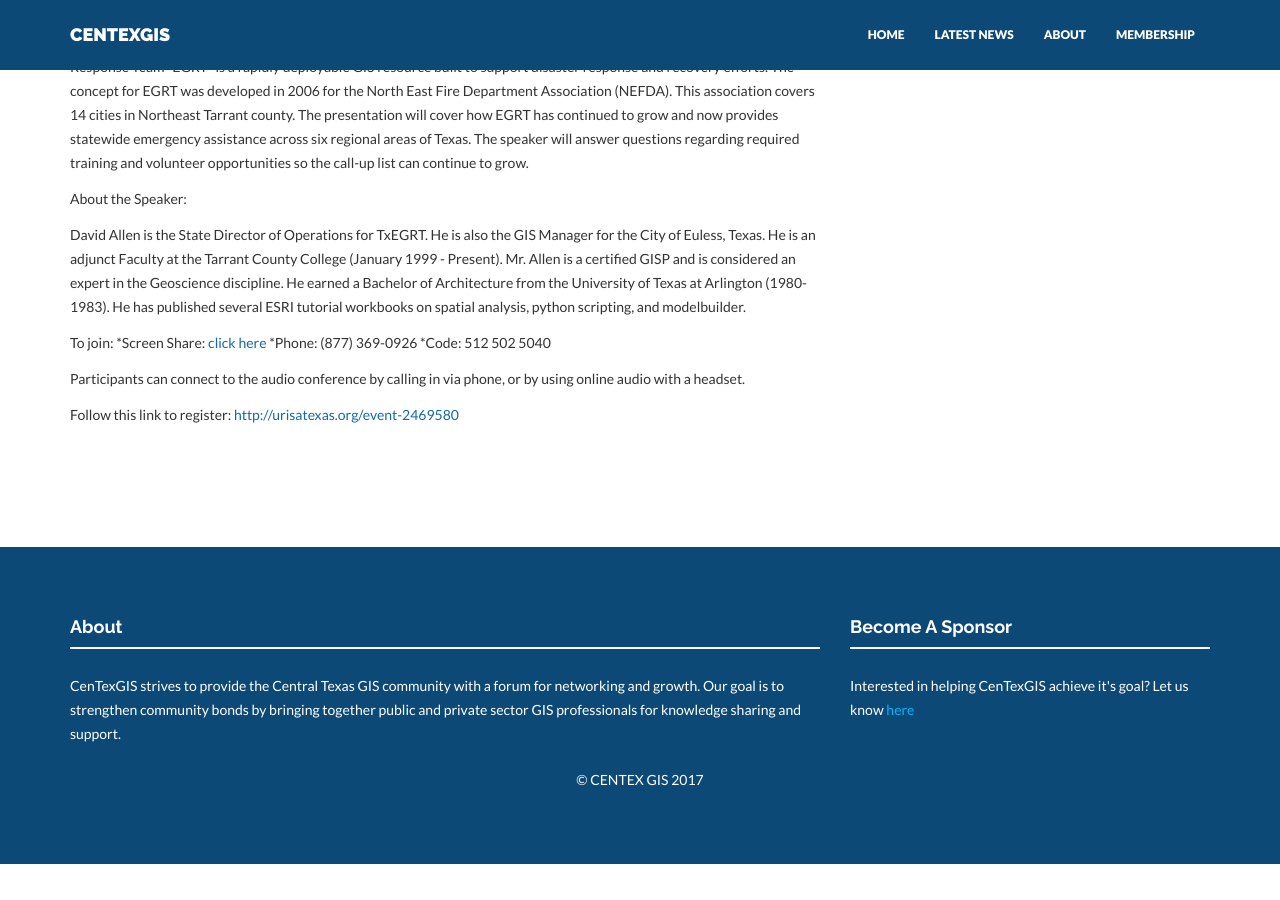
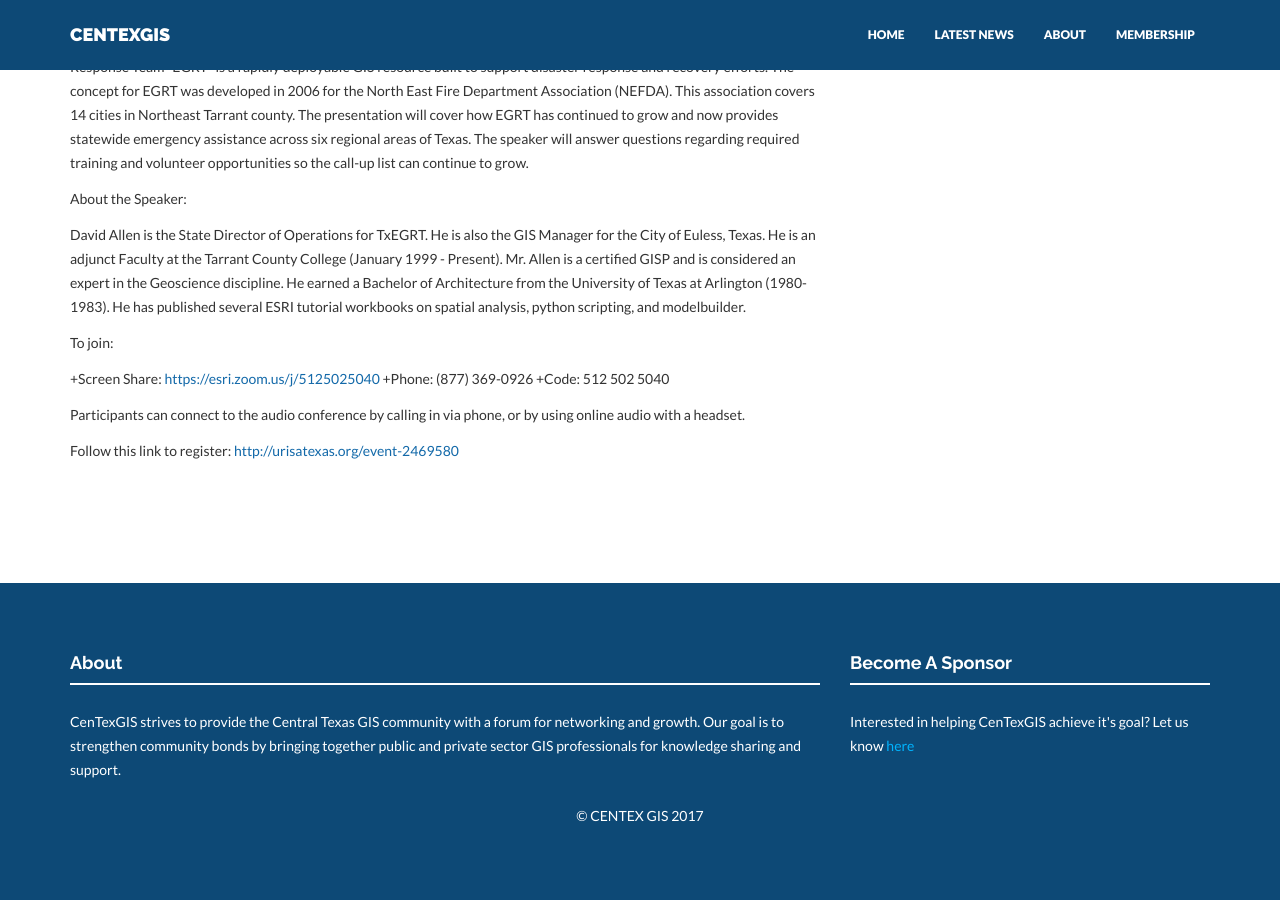
Before and after one commit to centexgis/centexgis.github.io, a Jekyll site: the page built from _posts/events/2017-02-21-urisa-texas-virtual-speaker-series-march-2017.md, in a window 1280 px wide and 900 px high, scrolled down 498 px. Built offline with Jekyll 4.4.1, drawn with Linux system fonts in a browser that asks for light colours; nearby versions of some CDN libraries; before the commit the page ends 1362 px from its top, so only the background shows below that.

Commit message:
to join list

```diff
--- a/_posts/events/2017-02-21-urisa-texas-virtual-speaker-series-march-2017.md
+++ b/_posts/events/2017-02-21-urisa-texas-virtual-speaker-series-march-2017.md
@@ -22,9 +22,10 @@ About the Speaker:
 David Allen is the State Director of Operations for TxEGRT. He is also the GIS Manager for the City of Euless, Texas. He is an adjunct Faculty at the Tarrant County College (January 1999 - Present). Mr. Allen is a certified GISP and is considered an expert in the Geoscience discipline. He earned a Bachelor of Architecture from the University of Texas at Arlington (1980-1983). He has published several ESRI tutorial workbooks on spatial analysis, python scripting, and modelbuilder.
 
 To join:
-*Screen Share: [click here](https://esri.zoom.us/j/5125025040)
-*Phone: (877) 369-0926
-*Code: 512 502 5040
+
++Screen Share: [https://esri.zoom.us/j/5125025040](https://esri.zoom.us/j/5125025040)
++Phone: (877) 369-0926
++Code: 512 502 5040
 
 Participants can connect to the audio conference by calling in via phone, or by using online audio with a headset.
 
```
